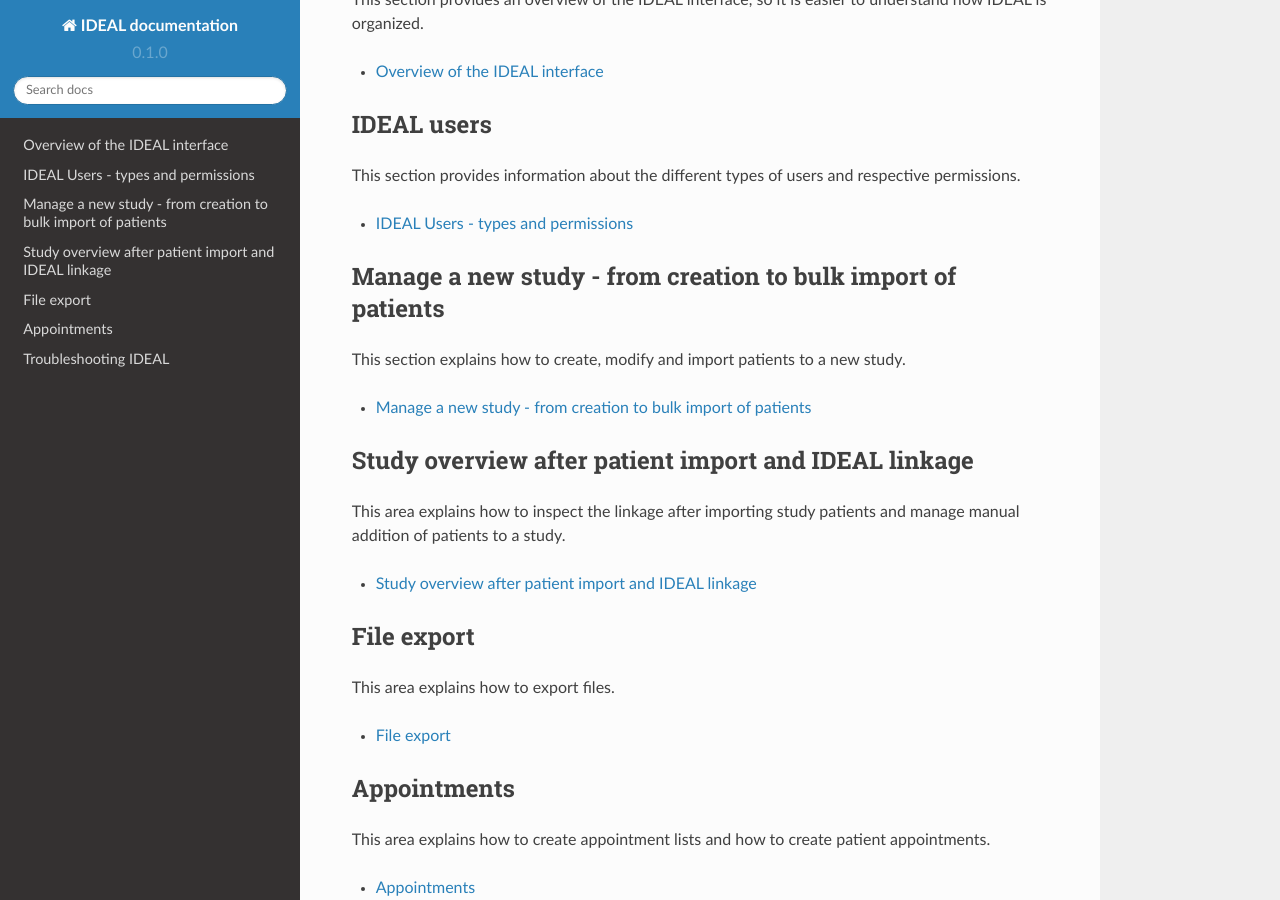
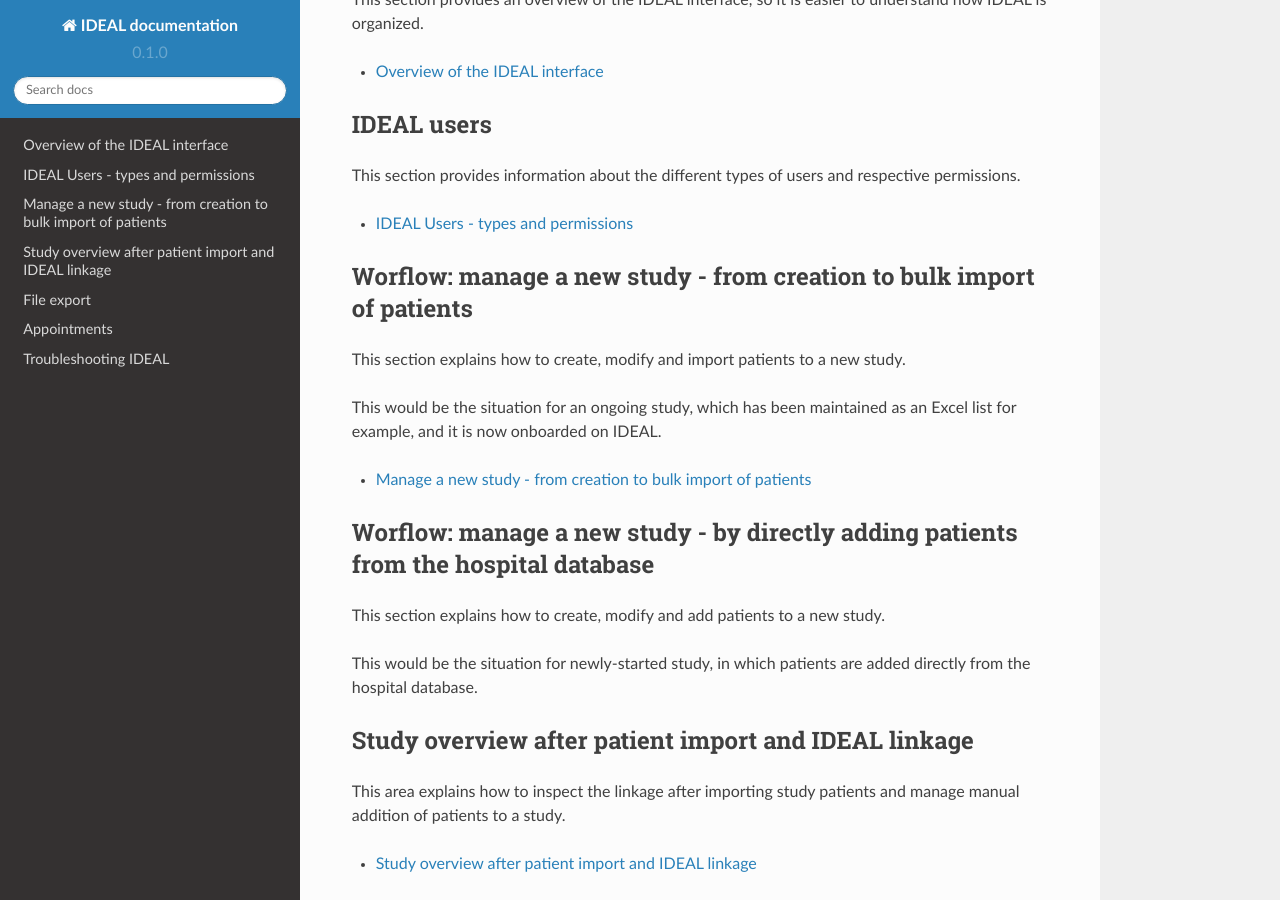
Before and after one commit to Nynuphar/IDEAL-doc, a Sphinx documentation site: the page built from docs/source/index.rst, in a window 1280 px wide and 900 px high, scrolled down 742 px. Built offline with Sphinx 7.4.7 and the Read the Docs theme 2.0.0, drawn with Linux system fonts in a browser that asks for light colours.

Commit message:
Update index.rst

```diff
--- a/docs/source/index.rst
+++ b/docs/source/index.rst
@@ -37,15 +37,25 @@ This section provides information about the different types of users and respect
 
    users
 
-Manage a new study - from creation to bulk import of patients
+Worflow: manage a new study - from creation to bulk import of patients
 ********************************************************************************
 
 This section explains how to create, modify and import patients to a new study.
+
+This would be the situation for an ongoing study, which has been maintained as an Excel list for example, and it is now onboarded on IDEAL.
 
 .. toctree::
    :maxdepth: 1
 
    study
+
+Worflow: manage a new study - by directly adding patients from the hospital database
+**************************************************************************************
+
+This section explains how to create, modify and add patients to a new study.
+
+This would be the situation for newly-started study, in which patients are added directly from the hospital database.
+
 
 Study overview after patient import and IDEAL linkage
 *********************************************************
```
